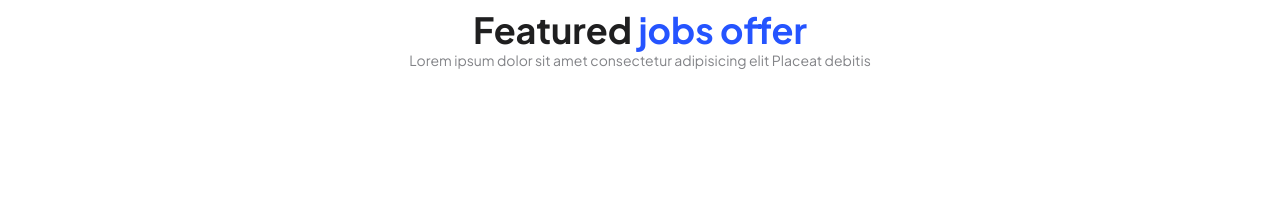
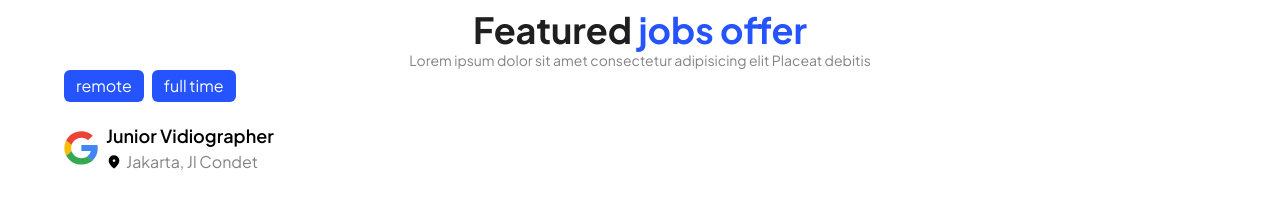
Before and after one commit to Rizky-Pratama/Makaryo-landing-page, a React (Vite) app: page / in a window 1280 px wide. Shown: the part 3096-3304 px from the top of the page. Before the commit the page ends 3230 px from the top, so only its background shows below. Built offline with nearby package versions, Linux system fonts and the light colour scheme.

Commit message:
update file structure

```diff
--- a/src/App.jsx
+++ b/src/App.jsx
@@ -1,22 +1,8 @@
-import Cta from "./components/Cta";
-import Features from "./components/Features";
-import FeaturedJobs from "./components/FeaturedJobs";
-import Hero from "./components/Hero";
-import Navbar from "./components/Navbar";
-import PopularJobs from "./components/PopularJobs";
+import Home from "./pages/Home";
 
 function App() {
   return (
-    <>
-      <Navbar />
-      <main className="-mt-[76px]">
-        <Hero />
-        <Features />
-        <PopularJobs />
-        <Cta />
-        <FeaturedJobs/>
-      </main>
-    </>
+    <Home/>
   );
 }
 
--- /dev/null
+++ b/src/components/CardFeatured.jsx
@@ -0,0 +1,24 @@
+function CardFeatured() {
+    return (
+        <div className="flex flex-col gap-5">
+            <div className="flex gap-2 text-white">
+                <span className="px-3 py-1 rounded-md bg-primary group-hover:bg-secondary-50/40">remote</span>
+                <span className="px-3 py-1 rounded-md bg-primary group-hover:bg-secondary-50/40">full time</span>
+            </div>
+            <div>
+                <div className="flex gap-2">
+                    <img src="/src/assets/logo/google.svg" alt="Logo" />
+                    <div>
+                        <h3 className="text-lg font-semibold">Junior Vidiographer</h3>
+                        <div className="flex items-center gap-1">
+                            <object className="text-grey fill-grey" data="/src/assets/icons/location.svg" type=""></object>
+                            <p className="text-grey">Jakarta, Jl Condet</p>
+                        </div>
+                    </div>
+                </div>
+            </div>
+        </div>
+     );
+}
+
+export default CardFeatured;
--- a/src/components/Cta.jsx
+++ b/src/layouts/Cta.jsx
@@ -1,7 +1,7 @@
 function Cta() {
   return (
     <section className="p-10 bg-[#F9FAFB]">
-      <div className="mx-auto h-[50rem] max-w-screen-2xl bg-[url('/src/assets/frame.png')] bg-cover bg-center bg-no-repeat overflow-hidden">
+      <div className="mx-auto h-[50rem] max-w-screen-2xl bg-[url('/src/assets/Frame.png')] bg-cover bg-center bg-no-repeat overflow-hidden">
         <div className="container">
           <div className="flex text-white gap-5 items-center justify-center">
             <div className="w-[32rem] flex flex-col gap-5">
--- a/src/components/FeaturedJobs.jsx
+++ b/src/layouts/FeaturedJobs.jsx
@@ -1,3 +1,5 @@
+import CardFeatured from "../components/CardFeatured";
+
 function FeaturedJobs() {
   return (
     <section>
@@ -8,8 +10,11 @@ function FeaturedJobs() {
               Featured <span className="text-primary">jobs offer</span>
             </h1>
             <p className="text-sm text-grey">
-Lorem ipsum dolor sit amet consectetur adipisicing elit Placeat debitis
+              Lorem ipsum dolor sit amet consectetur adipisicing elit Placeat debitis
             </p>
+          </div>
+          <div className="flex">
+            <CardFeatured/>
           </div>
         </div>
       </div>
--- a/src/components/Hero.jsx
+++ b/src/layouts/Hero.jsx
@@ -1,6 +1,6 @@
-import ImgHero from "./ImgHero";
-import InputHero from "./InputHero";
-import Pin from "./Pin";
+import ImgHero from "../components/ImgHero";
+import InputHero from "../components/InputHero";
+import Pin from "../components/Pin";
 
 function Hero() {
   return (
--- a/src/components/PopularJobs.jsx
+++ b/src/layouts/PopularJobs.jsx
@@ -1,6 +1,6 @@
 import { Icon } from "@iconify/react";
 import { useRef } from "react";
-import Card from "./Card";
+import Card from "../components/Card";
 
 function PopularJobs() {
   const scroller = useRef(null);
--- /dev/null
+++ b/src/pages/Home.jsx
@@ -0,0 +1,23 @@
+import Navbar from "../components/Navbar";
+import Cta from "../layouts/Cta";
+import Features from "../layouts/Features";
+import FeaturedJobs from "../layouts/FeaturedJobs";
+import Hero from "../layouts/Hero";
+import PopularJobs from "../layouts/PopularJobs";
+
+function Home() {
+  return (
+    <>
+      <Navbar />
+      <main className="-mt-[76px]">
+        <Hero />
+        <Features />
+        <PopularJobs />
+        <Cta />
+        <FeaturedJobs />
+      </main>
+    </>
+  );
+}
+
+export default Home;
```
Also changed, not shown: src/assets/icons/location.svg (added), src/layouts/Features.jsx (renamed from src/components/Features.jsx).
